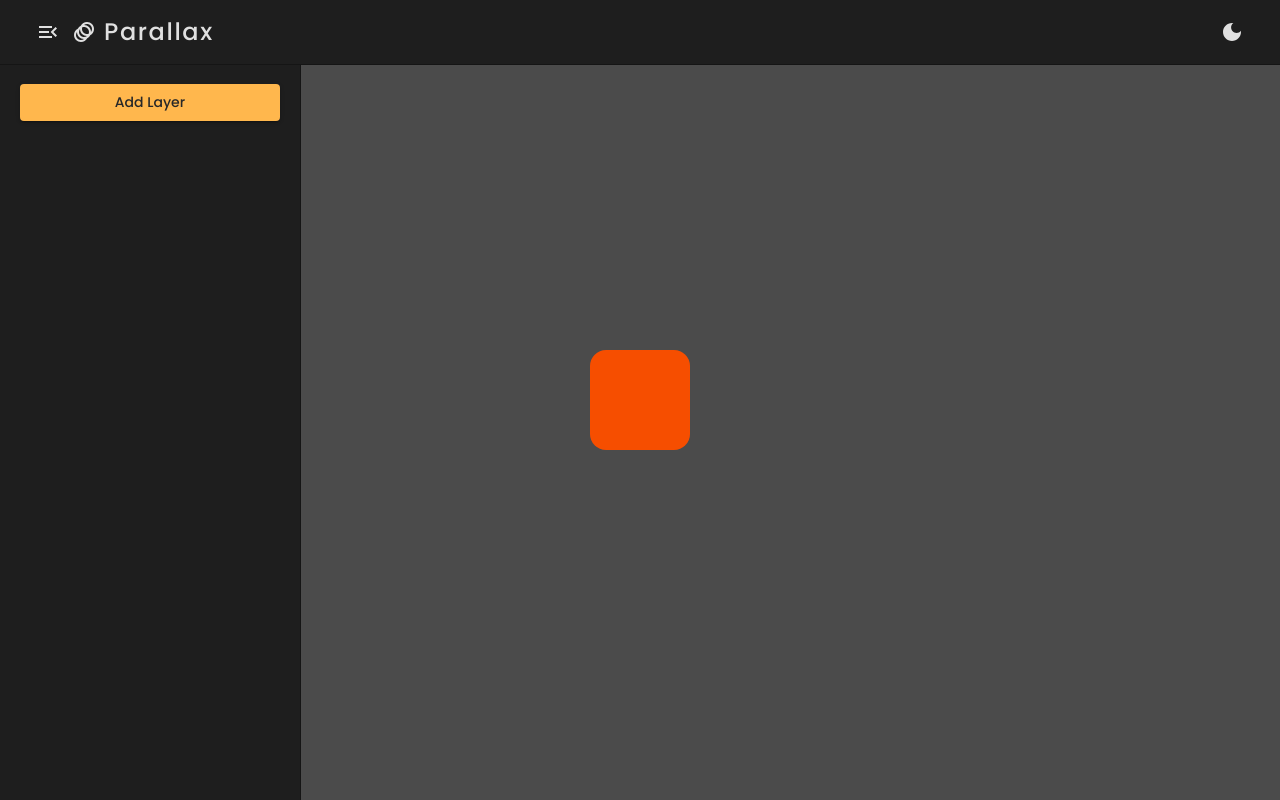
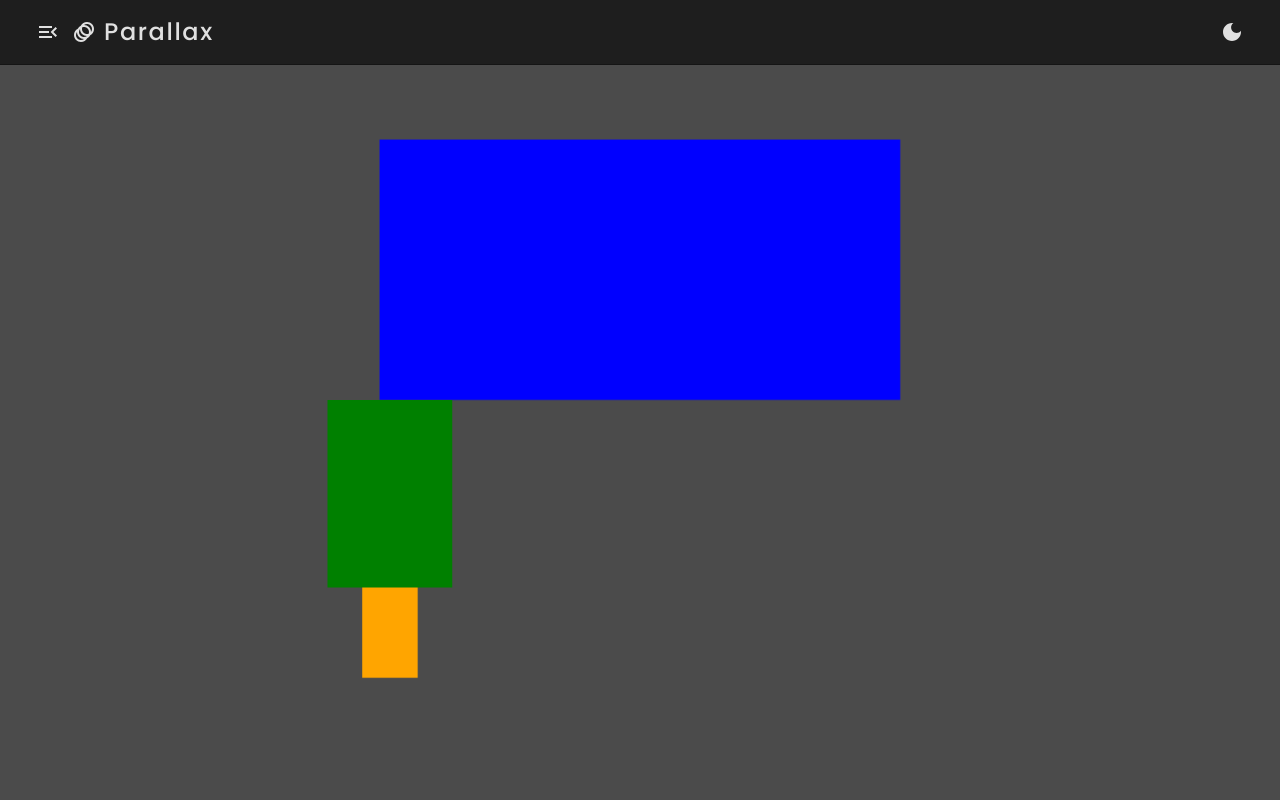
Before and after one commit to johnjohnpenafiel/ParallaxUI, a React (Vite) app: page / in a window 1280 px wide. Built offline with nearby package versions, Linux system fonts and the light colour scheme.

Commit message:
Add parallax effect code to app

```diff
--- a/src/App.tsx
+++ b/src/App.tsx
@@ -14,13 +14,40 @@ export type Layer = {
   name?: string;
   height?: number;
   width?: number;
+  color?: string;
+  translateZ?: number;
+  zIndex?: number;
 }
 
 function App() {
-  const [open, setOpen] = useState(true);
+  const [open, setOpen] = useState(false);
   const [darkMode, setDarkMode] = useState(true);
 
-  const [layers, setLayers] = useState<Layer[]>([]);
+  const [layers, setLayers] = useState<Layer[]>([{
+    uid: Date.now(),
+    name: "Layer 1",
+    height: 250,
+    width: 500,
+    color: "blue",
+    translateZ: 20,
+  },
+  {
+    uid: Date.now(),
+    name: "Layer 2",
+    height: 150,
+    width: 100,
+    color: "green",
+    translateZ: 100,
+  },
+  {
+    uid: Date.now(),
+    name: "Layer 2",
+    height: 100,
+    width: 50,
+    color: "orange",
+    translateZ: 50,
+  }
+  ]);
 
   const addLayer = (): void => {
     const newLayer: Layer = {
@@ -28,6 +55,8 @@ function App() {
       name: undefined,
       height: undefined,
       width: undefined,
+      color: undefined,
+      translateZ: undefined,
     };
 
     setLayers([...layers, newLayer]);
@@ -51,6 +80,7 @@ function App() {
           removeLayer={removeLayer}
         />
 
+
         <Box
           sx={{
             display: "flex",
@@ -61,19 +91,17 @@ function App() {
             backgroundColor: (theme) => `${theme.palette.primary.light}`,
           }}
         >
-          <TiltBox height={100} width={100} backgroundColor="#f64e00">
-            <Typography
-              sx={{
-                fontSize: "6rem",
-                zIndex: 2,
-                color: "#000",
-                transform: "translateZ(40px) scale(0.8)",
-                transformStyle: "preserve-3d",
-                marginLeft: "25%",
-                width: "70%",
-              }}
-            >
-            </Typography>
+          <TiltBox>
+            {layers.map((layer) => {
+              return (
+                <Box sx={{
+                  width: layer.width,
+                  height: layer.height,
+                  backgroundColor: layer.color,
+                  transform: `translateZ(${layer.translateZ}px)`,
+                }} />
+              );
+            })}
           </TiltBox>
         </Box>
       </Box>
--- a/src/components/TiltBox.tsx
+++ b/src/components/TiltBox.tsx
@@ -1,39 +1,23 @@
 import Tilt from "react-parallax-tilt";
 
 interface Props {
-  perspective?: number;
-  glareEnable?: boolean;
-  glareMaxOpacity?: number;
-  scale?: number;
-  gyroscope?: boolean;
-  height: number;
-  width: number;
-  backgroundColor: string;
   children: React.ReactNode;
 }
 
 const TiltBox: React.FC<Props> = ({
-  perspective = 500,
-  glareEnable = true,
-  glareMaxOpacity = 0.45,
-  scale = 1.02,
-  gyroscope = true,
-  height,
-  width,
-  backgroundColor,
   children,
 }) => {
   return (
     <Tilt
-      perspective={perspective}
-      glareEnable={glareEnable}
-      glareMaxOpacity={glareMaxOpacity}
-      scale={scale}
-      gyroscope={gyroscope}
+      perspective={500}
+      glareEnable
+      glareMaxOpacity={0.45}
+      scale={1.02}
+      gyroscope
       style={{
-        height: `${height}px`,
-        width: `${width}px`,
-        backgroundColor: backgroundColor,
+        height: `500px`,
+        width: `500px`,
+        backgroundColor: "transparent",
         transformStyle: "preserve-3d",
         borderRadius: '1rem',
       }}
```
